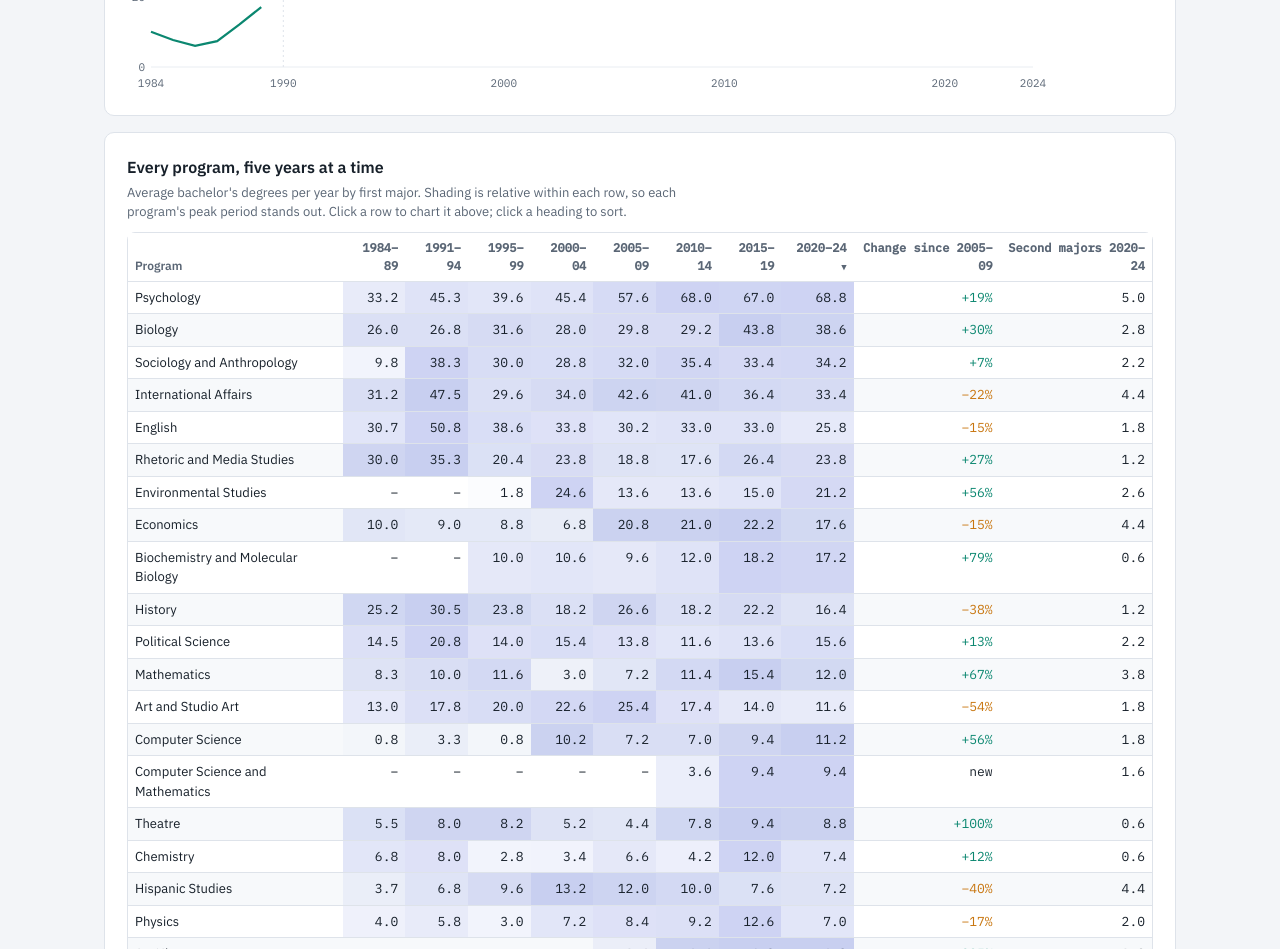
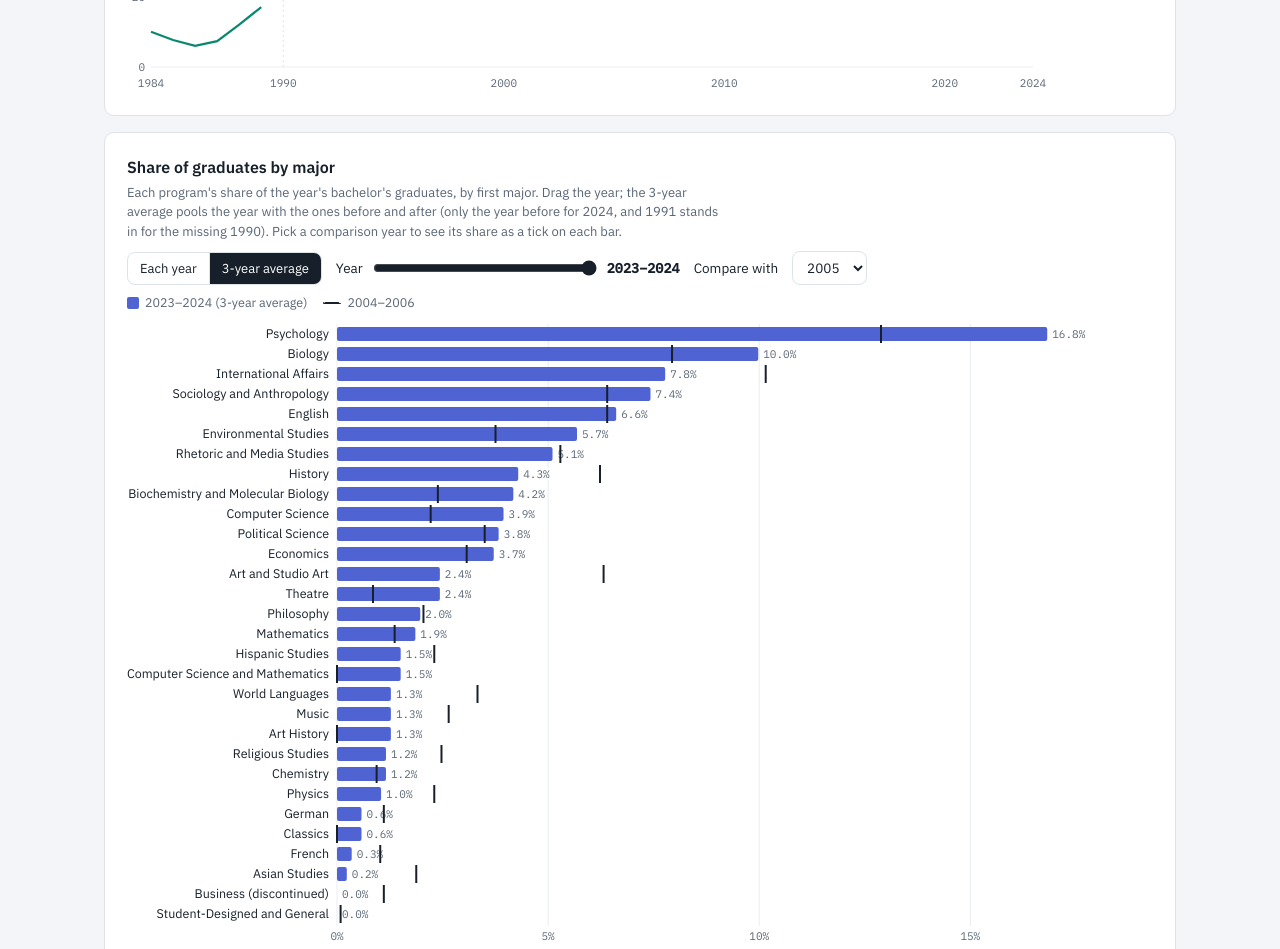
Before and after one commit to drasay-lc/budgetanalysis, a plain HTML site: page peer-analysis/degrees-lc/index.html in a window 1280 px wide. Shown: the part 2220-3169 px from the top of the page. Drawn offline with nearby package versions, Linux system fonts and the light colour scheme.

Commit message:
Add share of graduates by major for a chosen year to the L&C degrees page
Co-Authored-By: Claude Opus 5.5 <noreply@anthropic.com>
Claude-Session: https://claude.ai/code/session_01UeHwMcCnqqB5bUtHTTaf25

```diff
--- a/peer-analysis/degrees-lc/index.html
+++ b/peer-analysis/degrees-lc/index.html
@@ -29,6 +29,10 @@
 #prog td.n { position: relative; }
 #prog td.h { background-clip: padding-box; }
 #prog tbody tr { cursor: pointer; }
+.yr { display: inline-flex; align-items: center; gap: 8px; }
+.yr input { width: 14rem; accent-color: var(--ink); }
+.yr output { font-family: var(--f-data); font-weight: 600; min-width: 7ch; }
+#c-shr { min-height: 200px; }
 .up { color: var(--net); } .dn { color: var(--aid); }
 </style>
 </head>
@@ -69,6 +73,18 @@
     </div>
     <div class="picks" id="picks"></div>
     <div class="chart" id="c-maj" data-h="320"></div>
+  </section>
+
+  <section class="card" aria-labelledby="h-shr">
+    <h2 id="h-shr">Share of graduates by major</h2>
+    <p class="note">Each program's share of the year's bachelor's graduates, by first major. Drag the year; the 3-year average pools the year with the ones before and after (only the year before for 2024, and 1991 stands in for the missing 1990). Pick a comparison year to see its share as a tick on each bar.</p>
+    <div class="controls" style="margin-bottom:8px">
+      <div class="seg" id="smooth2"><button aria-pressed="false" data-v="0">Each year</button><button aria-pressed="true" data-v="1">3-year average</button></div>
+      <label class="yr" for="shy">Year <input type="range" id="shy" min="0" max="39" step="1"><output id="shyo"></output></label>
+      <label for="cmp">Compare with</label><select id="cmp"></select>
+    </div>
+    <div class="key"><span><i class="sq" style="background:var(--gross)"></i><span id="k-y">Selected year</span></span><span><i class="ref"></i><span id="k-c">Comparison year</span></span></div>
+    <div class="chart" id="c-shr"></div>
   </section>
 
   <section class="card" aria-labelledby="h-tab">
@@ -230,6 +246,39 @@
     $("smooth").addEventListener("click", (e) => { const b = e.target.closest("button"); if (!b) return; smooth = b.dataset.v === "1"; [...$("smooth").children].forEach((x) => x.setAttribute("aria-pressed", x === b)); drawMaj(); });
     $("dbl").addEventListener("change", (e) => { dbl = e.target.checked; drawMaj(); });
 
+
+    // share of graduates by major for a chosen year
+    let sy = YEARS.length - 1, smooth2 = true, cmpY = 2005;
+    $("shy").max = YEARS.length - 1; $("shy").value = sy;
+    $("cmp").innerHTML = '<option value="">None</option>' + YEARS.map((y) => `<option value="${y}" ${y === cmpY ? "selected" : ""}>${y}</option>`).join("");
+    const yrsFor = (y) => { const i = YEARS.indexOf(y); return smooth2 ? YEARS.slice(Math.max(0, i - 1), i + 2) : [y]; };
+    const yrLabel = (y) => { const w = yrsFor(y); return w.length > 1 ? `${w[0]}–${w[w.length - 1]}` : `${y}`; };
+    const shares = (y) => { const w = yrsFor(y); const tot = d3.sum(w, (q) => L.get(q).bachelors_first_major); return new Map(names.map((p) => { const n = d3.sum(w, (q) => (progs.get(p).get(q) || { m1: 0 }).m1); return [p, { n: n / w.length, s: tot ? n / tot : 0 }]; })); };
+    function drawShr() {
+      const el = $("c-shr"); el.replaceChildren();
+      const y = YEARS[sy]; $("shyo").textContent = yrLabel(y);
+      const cur = shares(y), cmp = cmpY ? shares(cmpY) : null;
+      $("k-y").textContent = yrLabel(y) + (smooth2 ? " (3-year average)" : ""); $("k-c").textContent = cmpY ? yrLabel(cmpY) : "No comparison";
+      const list = names.map((p) => ({ p, c: cur.get(p), k: cmp ? cmp.get(p) : null })).filter((d) => d.c.s > 0 || (d.k && d.k.s > 0)).sort((a, b) => b.c.s - a.c.s || (b.k ? b.k.s : 0) - (a.k ? a.k.s : 0));
+      const W = Math.max(300, el.clientWidth || 640), rowH = 20, top = 4, ml = W < 520 ? 130 : 210, mr = 56, H = top + list.length * rowH + 22;
+      const svg = d3.select(el).append("svg").attr("viewBox", `0 0 ${W} ${H}`).attr("height", H);
+      const mx = d3.max(list, (d) => Math.max(d.c.s, d.k ? d.k.s : 0)) || 0.1;
+      const x = d3.scaleLinear([0, mx], [ml, W - mr]).nice();
+      x.ticks(5).forEach((t) => { svg.append("line").attr("x1", x(t)).attr("x2", x(t)).attr("y1", top).attr("y2", H - 20).attr("stroke", "var(--grid)"); svg.append("text").attr("class", "lbl").attr("x", x(t)).attr("y", H - 6).attr("text-anchor", "middle").text(d3.format(".0%")(t)); });
+      list.forEach((d, i) => { const yy = top + i * rowH;
+        svg.append("text").attr("class", "nm").attr("x", ml - 8).attr("y", yy + 14).attr("text-anchor", "end").text(d.p.length > 30 && W < 520 ? d.p.slice(0, 18) + "…" : d.p);
+        svg.append("rect").attr("x", ml).attr("y", yy + 3).attr("width", Math.max(0, x(d.c.s) - ml)).attr("height", rowH - 6).attr("rx", 2).attr("fill", "var(--gross)");
+        svg.append("text").attr("class", "lbl v").attr("x", x(d.c.s) + 5).attr("y", yy + 14).text(d3.format(".1%")(d.c.s));
+        if (d.k) svg.append("line").attr("x1", x(d.k.s)).attr("x2", x(d.k.s)).attr("y1", yy + 1).attr("y2", yy + rowH - 1).attr("stroke", "var(--ink)").attr("stroke-width", 2);
+        svg.append("rect").attr("x", 0).attr("y", yy).attr("width", W).attr("height", rowH).attr("fill", "transparent")
+          .on("mousemove", (ev) => showTip(ev, `<div class="t">${d.p}</div><div class="r"><i style="background:var(--gross)"></i><span>${yrLabel(y)}</span><b>${d3.format(".1%")(d.c.s)} · ${d3.format(",.1f")(d.c.n)} a year</b></div>` + (d.k ? `<div class="r"><i style="background:var(--ink)"></i><span>${yrLabel(cmpY)}</span><b>${d3.format(".1%")(d.k.s)} · ${d3.format(",.1f")(d.k.n)} a year</b></div>` : "")))
+          .on("mouseleave", hideTip).on("click", () => togglePick(d.p, true));
+      });
+    }
+    $("shy").addEventListener("input", (e) => { sy = +e.target.value; drawShr(); });
+    $("cmp").addEventListener("change", (e) => { cmpY = e.target.value ? +e.target.value : null; drawShr(); });
+    $("smooth2").addEventListener("click", (e) => { const b = e.target.closest("button"); if (!b) return; smooth2 = b.dataset.v === "1"; [...$("smooth2").children].forEach((x) => x.setAttribute("aria-pressed", x === b)); drawShr(); });
+
     // program table
     const PER = [[1984, 1989, "1984–89"], [1990, 1994, "1991–94"], [1995, 1999, "1995–99"], [2000, 2004, "2000–04"], [2005, 2009, "2005–09"], [2010, 2014, "2010–14"], [2015, 2019, "2015–19"], [2020, 2024, "2020–24"]];
     const trows = names.map((p) => { const v = PER.map(([a, b]) => progAvg(p, a, b)); const m2 = d3.mean(YEARS.filter((y) => y >= 2020), (y) => (progs.get(p).get(y) || { m2: 0 }).m2); return { p, v, m2, chg: v[4] ? v[7] / v[4] - 1 : null }; });
@@ -246,7 +295,7 @@
     $("prog").tHead.addEventListener("click", (e) => { const th = e.target.closest("th"); if (!th) return; const k = +th.dataset.k; if (k === sortK) sortDir *= -1; else { sortK = k; sortDir = k === 0 ? 1 : -1; } drawTable(); });
     $("prog").tBodies[0].addEventListener("click", (e) => { const tr = e.target.closest("tr"); if (!tr) return; togglePick(tr.dataset.p, true); $("h-maj").scrollIntoView({ behavior: "smooth", block: "start" }); });
 
-    const drawAll = () => { drawLev(); drawMix(); drawMaj(); };
+    const drawAll = () => { drawLev(); drawMix(); drawMaj(); drawShr(); };
     drawPicks(); drawTable(); drawAll();
     let t; addEventListener("resize", () => { clearTimeout(t); t = setTimeout(drawAll, 150); });
   }).catch((e) => { document.querySelectorAll(".chart").forEach((el) => (el.innerHTML = '<p class="fail">The data could not be loaded.</p>')); console.error(e); });
```
